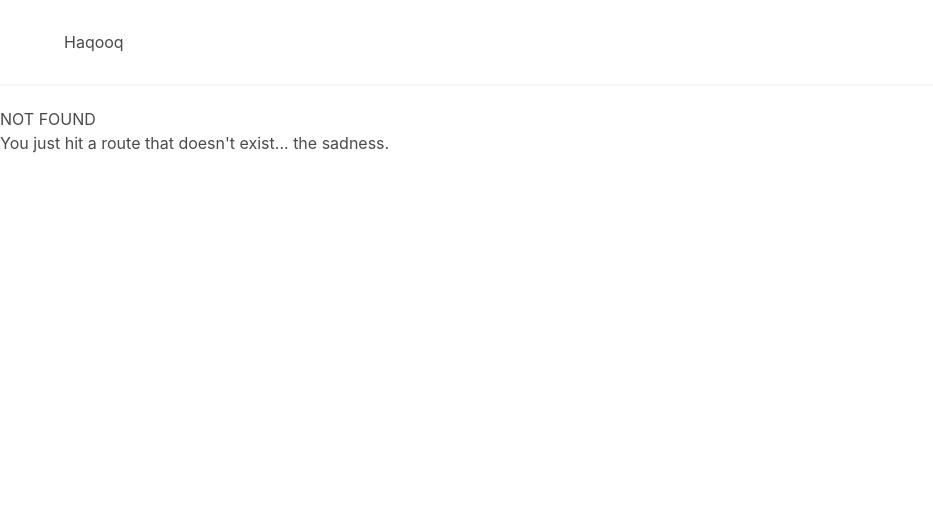
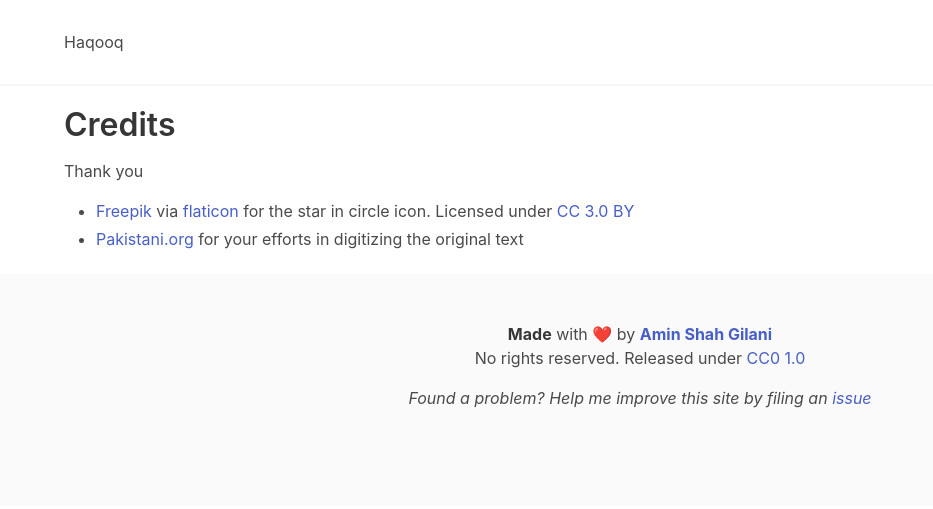
Before and after one commit to amingilani/haqooq, a Gatsby site: page /credits in a window 1280 px wide. Before the commit this address had no page. Shown: the whole page, without its empty margins (0-933 px from the left). Built offline with nearby package versions, Linux system fonts and the light colour scheme; Gatsby itself is replaced by a stand-in of ours.

Commit message:
Add a credits page, footer, and license

```diff
--- /dev/null
+++ b/src/components/footer.js
@@ -0,0 +1,18 @@
+import React from 'react'
+import {Link} from 'gatsby'
+
+const Footer = ({siteTitle}) => (<footer class="footer" style={{
+    marginTop: '1.45rem'
+  }}>
+  <div class="content has-text-centered">
+    <p>
+      <strong>Made</strong> with ❤️ by <strong><a href="https://gilani.me">Amin Shah Gilani</a></strong><br />
+      No rights reserved. Released under <a href="https://creativecommons.org/publicdomain/zero/1.0/">CC0 1.0</a>
+    </p>
+    <p>
+      <em>Found a problem? Help me improve this site by filing an <a href="https://github.com/amingilani/haqooq/issues/new">issue</a></em>
+    </p>
+  </div>
+</footer>)
+
+export default Footer
--- a/src/components/layout.js
+++ b/src/components/layout.js
@@ -4,6 +4,7 @@ import Helmet from 'react-helmet'
 import { StaticQuery, graphql } from 'gatsby'
 
 import Header from './header'
+import Footer from './footer'
 import 'bulma/css/bulma.min.css'
 import './style.css'
 
@@ -33,6 +34,7 @@ const Layout = ({ children, data }) => (
         <div>
               {children}
         </div>
+        <Footer />
       </>
     )}
   />
--- /dev/null
+++ b/src/pages/credits.jsx
@@ -0,0 +1,32 @@
+import React from 'react'
+import {Link} from 'gatsby'
+
+import Layout from '../components/layout'
+
+const IndexPage = () => (<Layout>
+  <div className="container">
+    <div className="columns">
+      <div className="column">
+        <div class="content">
+          <h1>Credits</h1>
+          <p>Thank you</p>
+          <ul>
+            <li>
+              <a href="http://www.freepik.com" title="Freepik">Freepik</a>
+              &nbsp;via&nbsp;
+              <a href="https://www.flaticon.com/" title="Flaticon">flaticon</a>
+              &nbsp;for the star in circle icon. Licensed under&nbsp;
+              <a href="http://creativecommons.org/licenses/by/3.0/" title="Creative Commons BY 3.0" target="_blank">CC 3.0 BY</a>
+            </li>
+            <li>
+              <a href="http://pakistani.org/" title="Freepik">Pakistani.org</a>
+              &nbsp;for your efforts in digitizing the original text
+            </li>
+          </ul>
+        </div>
+      </div>
+    </div>
+  </div>
+</Layout>)
+
+export default IndexPage
--- a/src/pages/law/constitution/part-1.jsx
+++ b/src/pages/law/constitution/part-1.jsx
@@ -7,7 +7,7 @@ const IndexPage = () => (<Layout>
   <div className="container">
     <div className="columns">
       <article className="column content">
-        <h1>Part 1</h1>
+        <h1>Part 1 &mdash; Introductory</h1>
 
         <article class="card">
           <div class="card-header">
```
Also changed, not shown: LICENSE.md (added), 1 other file.
